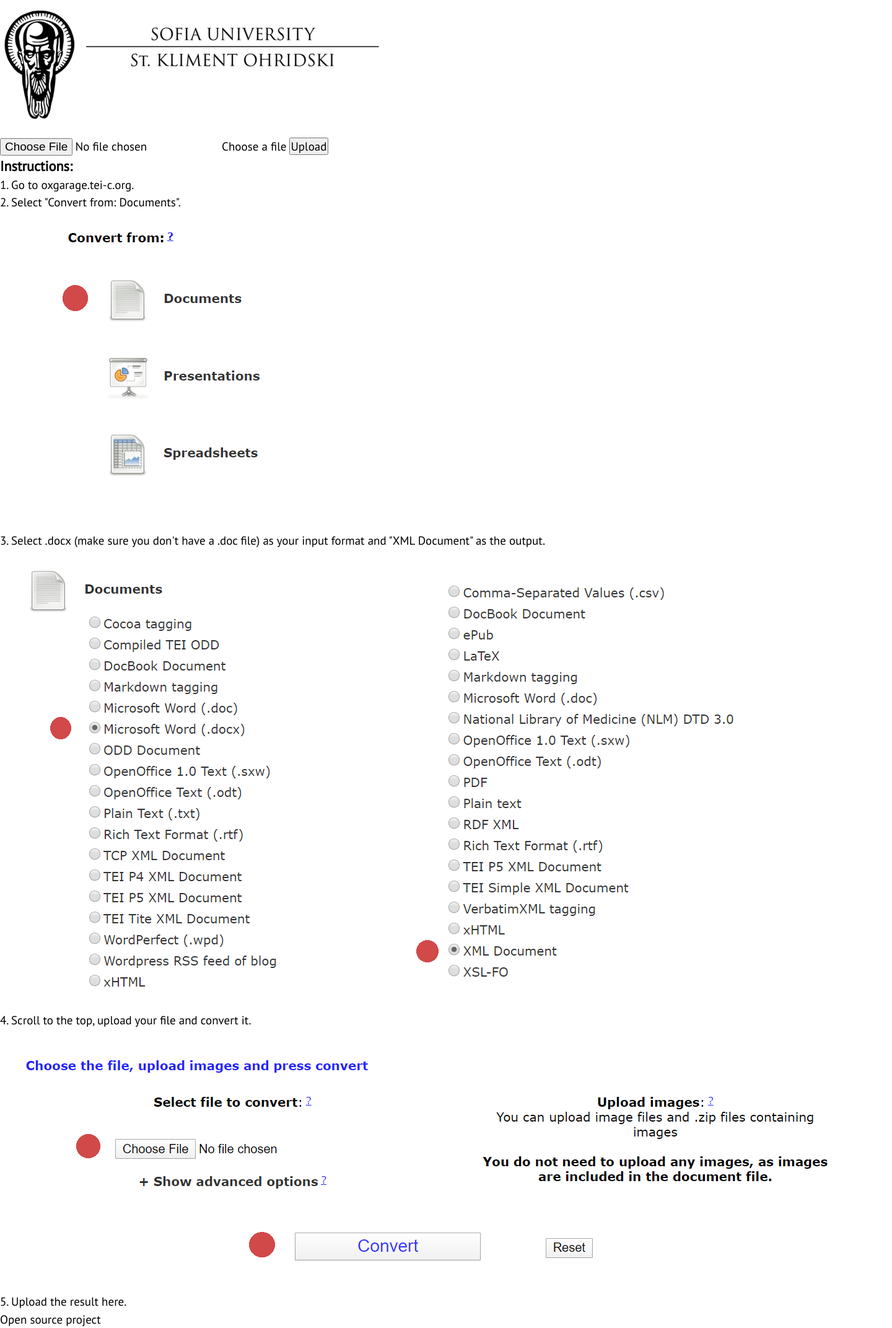
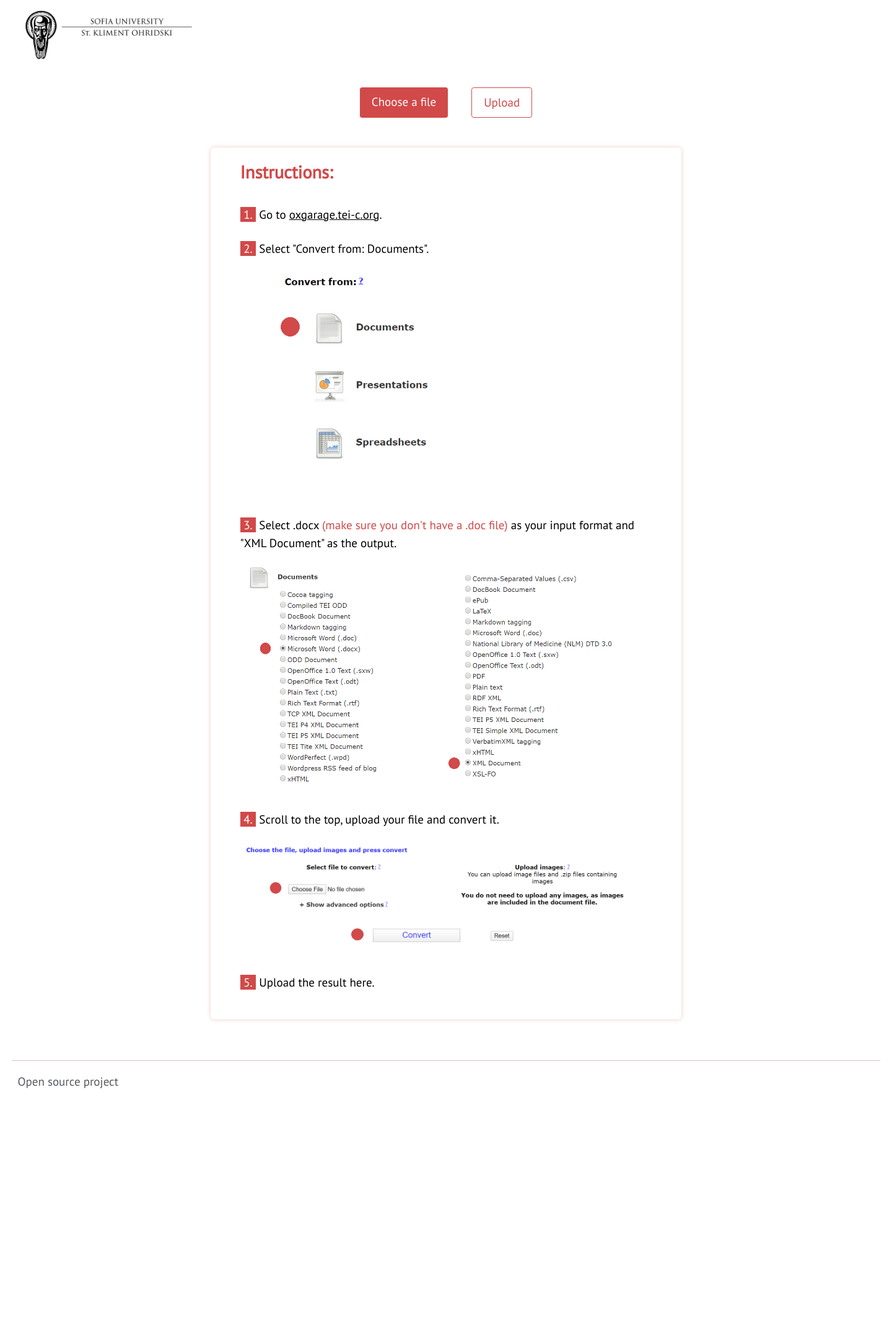
Before and after one commit to fiorin7/xml-to-teilex, a Flask app: page / in a window 1440 px wide. Shown: the whole page at 62% size. After the commit the page ends 1756 px from the top, so only its background shows below. Run offline with Flask 2, Linux system fonts and the light colour scheme.

Commit message:
feat: add styles for site body

```diff
--- a/static/site.css
+++ b/static/site.css
@@ -28,7 +28,10 @@ li {
 
 a {
     color: black;
-    text-decoration: none;
+}
+
+a:hover {
+    color: rgb(82, 69, 69);
 }
 
 
@@ -40,8 +43,158 @@ body {
     display: flex;
     flex-direction: column;
     min-height: 100vh;
+    /* padding: 0.5em 2em; */
 }
 
 .site-main {
+    padding: 0.5em 2em;
     flex: 1;
+    display: flex;
+    flex-direction: column;
+    justify-content: center;
 }
+
+.site-header {
+    padding: 0.5em 2em;
+}
+.site-header img {
+    width: auto;
+    max-height: 5em;
+}
+
+form.file-input {
+    display: flex;
+    flex-wrap: wrap;
+    justify-content: center;
+
+
+}
+
+.file-input input[name="file"] {
+    width: 0.1px;
+    height: 0.1px;
+    opacity: 0;
+    overflow: hidden;
+    position: absolute;
+    z-index: -1;
+    margin: 1em;
+}
+
+.file-input input[name="file"] + label {
+    background-color: rgb(209, 73, 73);
+    padding: 0.5em 1em;
+    border-radius: 0.2em;
+    color: white;
+    cursor: pointer;
+    margin: 0.5em 1em;
+    text-align: center;
+}
+
+.file-input input[name="file"]:focus + label,
+.file-input input[name="file"] + label:hover {
+    background-color: rgb(232, 79, 79);
+}
+
+
+.file-input input[type="submit"] {
+    background-color: white;
+    border: 0.07em solid rgb(209, 73, 73);
+    border-radius: 0.2em;
+    padding: 0.5em 1em;
+    color: rgb(209, 73, 73);
+    cursor: pointer;
+    margin: 0.5em 1em;
+
+}
+
+.file-input input[type="submit"]:hover {
+    background-color: rgb(255, 247, 247);
+
+}
+/*
+.flashes {
+    display: flex;
+} */
+.flashes li {
+    background-color: rgb(208, 223, 245);
+    padding: 0.5em 1em;
+    font-size: 1.1em;
+    color: rgb(86, 89, 94);
+    margin-top: 1em;
+}
+
+
+.instructions {
+    padding: 1em;
+    max-width: 40em;
+    margin: 2em auto;
+    box-shadow: 0 0 0.35em 0 rgba(209, 73, 73, 0.3);
+    border-radius: 0.3em;
+}
+.instructions-list {
+    /* flex:
+    flex-direction: column; */
+    padding: 1em;
+}
+
+.instructions-list img {
+    width: auto;
+    max-height: 20em;
+    /* border: 0.07em solid rgba(209, 73, 73, 0.7);
+    border-radius: 0.3em; */
+}
+
+.instructions-list img:last-child {
+    max-width: 35em;
+    height: auto;
+}
+
+
+h3 {
+    color: rgb(209, 73, 73);
+    padding: 0 1em;
+    font-size: 1.5em;
+}
+
+.instructions-list li {
+    margin-top: 1em;
+}
+
+.instructions-list .number {
+    background-color: rgb(209, 73, 73);
+    padding: 0 0.3em;
+    color: white;
+}
+
+.instructions-list li:first-child {
+    margin-top: 0.5em;
+}
+
+.instructions-list p {
+    /* border-bottom: 0.05em solid rgb(209, 73, 73); */
+    margin-bottom: 0.2em;
+    padding: 0.2em 0.5em;
+}
+
+.warning {
+    color: rgb(209, 73, 73);
+}
+
+
+.site-footer {
+    border-top: 0.01em solid rgb(214, 192, 192);
+    /* background-color: rgb(209, 73, 73); */
+    margin: 1em;
+    padding: 1em 0 0.5em 0;
+
+}
+
+.site-footer a {
+    color: rgb(86, 89, 94);
+    text-decoration: none;
+    padding-left: 0.5em;
+}
+
+.site-footer a:hover {
+    text-decoration: underline;
+}
```
